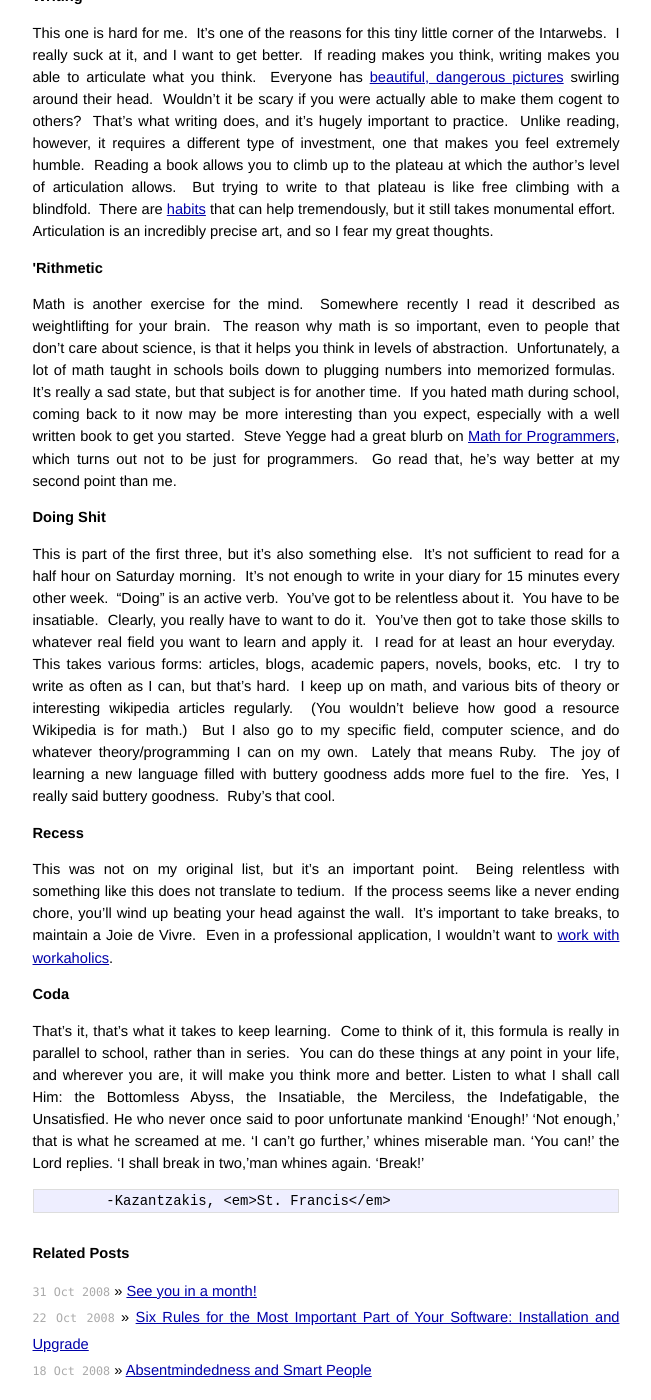
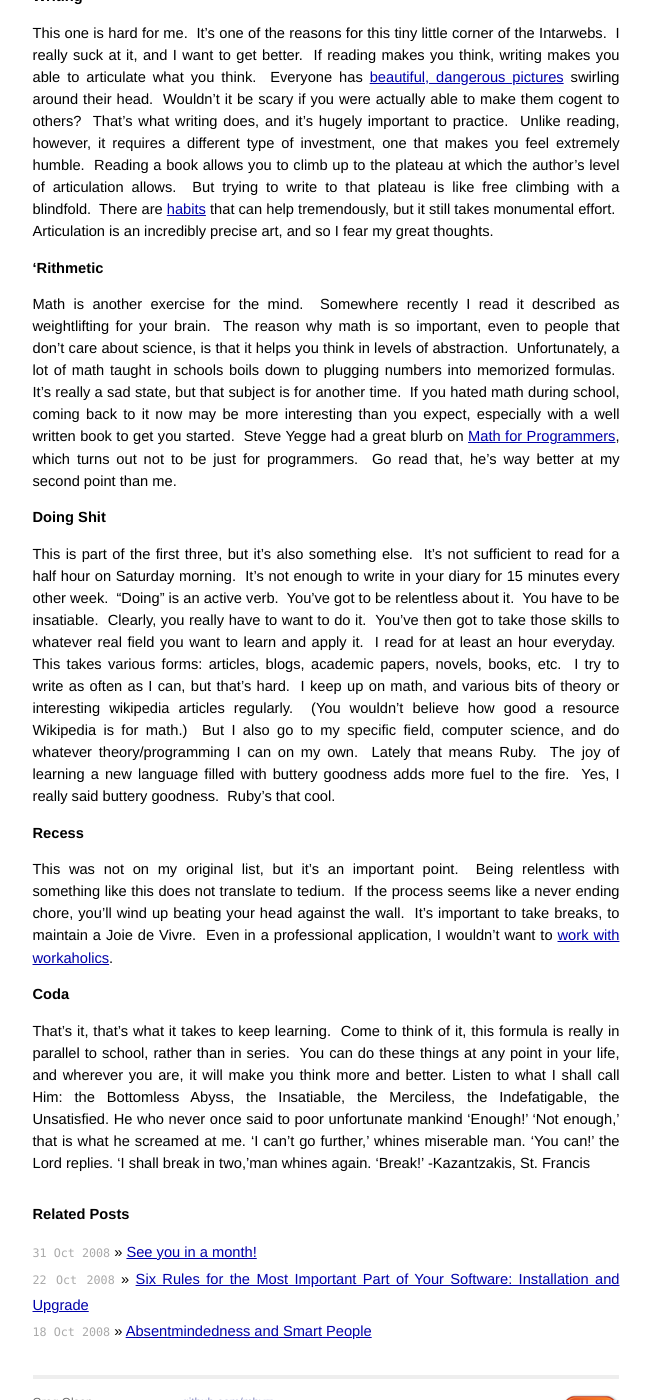
Before and after one commit to mhyrr/mhyrr.github.com, a Jekyll site: the page built from _posts/2008-03-15-learning_after_college.markdown, in a window 1280 px wide and 1400 px high, scrolled down 3295 px. Shown: the whole window, without its empty margins (314-965 px from the left). Built offline with Jekyll 4.4.1, drawn with Linux system fonts in a browser that asks for light colours.

Commit message:
Fixing headers and links

```diff
--- a/_posts/2008-03-15-learning_after_college.markdown
+++ b/_posts/2008-03-15-learning_after_college.markdown
@@ -7,51 +7,68 @@
 
 
 I am now over five years out from college.  Five years seems to hold no particular substance beyond any other measure, aside from being used by industry as a benchmark for someone that now has a little bit of experience under their belt.  (This, I'm quite sure, is an arbitrary measurement linked to some facile business practice developed by someone who found the number of fingers on his hand fascinating.)  I do feel more experienced than I did when I left college.  Perhaps I feel more aware - I have a very Confucian feeling of my ignorance.  When I left college, I had a very large head planted firmly on my shoulders.  I had an engineering degree, which is no small feat compared to other degrees, and that degree commanded a salary beyond most college hires.  It seems inevitable that some form of arrogance will result.  It was a foolish arrogance though, based squarely in not knowing (and not wanting to know).
-<h3>UML is teh winnar!!11!1</h3>
+
+### UML is teh winnar!!11!1
+
 My first job out of college, they wanted to train me on RationalRose configuration management and ClearCase.  They had <em>teams</em> dedicated to making sure these things worked right.  If you don't know, really caring about ClearCase is the same as caring more about requirements and maturity processes than actual algorithm development or any other truly computer science based topic.
 
 The question of what computer science actually is - especially vs. software engineering - is, of course, an open question covered frequently in lots of other places, so I won't go there.  Suffice to say, a newly graduated computer science or computer engineering student does not dream of a job in configuration management.  They dream of meaty, substantial problems about logic, graph traversals, language paradigms, or whatever else.  Taking all that ambition and throwing it at superficial, mindless problems - which is the typical track for big businesses, pay your dues and the like - is a death knell to your creativity and desire for growth.
 
 That's exactly what happened too.  I got the very distinct impression after college that software development was crap.  Yes, it paid well, and yes, it had a lot of flexibility.  But the job itself, the meat, was just not that interesting.  All that interesting stuff from college was saved exclusively for the academic realm.  I stopped caring, and I focused on other academic pursuits.  I did a lot of reading, in a breadth-first fashion, to cover the topics I always found interesting but never pursued.  None of it was about computer science.  I regret this greatly now, but I'll get to that shortly.
 
-After my brief near-death exposure to RationalRose and ClearCase, I moved on to Gantt Charts.  A real big move upwards, I can tell you.  I continued along with that (and my modest 2 weeks of vacation) for about 6 months before looking harder.  When I switched to a far better company, it came with a nice bonus: better work.  My next set of projects had a much more researchy bent, and *gasp* actually involved programming!  Amazing.  Merely eighteen months after graduating, I might actually be asked to write some code.  I was rusty.  Really rusty.  (Hell, I'm still rusty).  And wouldn't you know it?  I still didn't like what I was doing.  <a href="http://en.wikipedia.org/wiki/Boyer%E2%80%93Moore_string_search_algorithm">Boyer-Moore</a> and <a href="http://en.wikipedia.org/wiki/Aho-Corasick_algorithm">Aho-Corasick</a> are really neat string searching algorithms, but over the next three years I finally discovered what <em>really</em> matters to enjoy your work.  Your environment.
-<h3>People People</h3>
+After my brief near-death exposure to RationalRose and ClearCase, I moved on to Gantt Charts.  A real big move upwards, I can tell you.  I continued along with that (and my modest 2 weeks of vacation) for about 6 months before looking harder.  When I switched to a far better company, it came with a nice bonus: better work.  My next set of projects had a much more researchy bent, and *gasp* actually involved programming!  Amazing.  Merely eighteen months after graduating, I might actually be asked to write some code.  I was rusty.  Really rusty.  (Hell, I'm still rusty).  And wouldn't you know it?  I still didn't like what I was doing.  [Boyer-Moore](http://en.wikipedia.org/wiki/Boyer%E2%80%93Moore_string_search_algorithm) and [Aho-Corasick](http://en.wikipedia.org/wiki/Aho-Corasick_algorithm) are really neat string searching algorithms, but over the next three years I finally discovered what *really* matters to enjoy your work.  Your environment.
+
+### People People
+
 For the first four years out of college, I really didn't like the people I worked with.  There were one or two people I enjoyed working with, but I didn't engage with them on an everyday basis.  I didn't like the physical environment either.  My single 17" CRT monitor in the corner of my cubicle just wasn't the paragon of high technology I hoped to use.
 
 This is a curious realization for an introvert.  Most of my days, I'm quite happy talking minimally during work (which, I think, is common for computer-related fields).  So based on raw quantity of exposure, the pleasure I derive from these relationships should not matter.  That's just not how it turns out.  I switched jobs again about a year ago, and the dynamism of that change still boggles my mind.  I really, really owe the person who helped me make the switch.
 
 The people I work with now all share a common set of factors that have completely changed the way I look at this entire field.  They're all smart, they're excited to learn more, they're insatiable about it and about getting things right, and they're very laid back.  Through the people I work with, I'm rekindling a love for computer science, math, and figuring shit out.  It's like college all over again, and it makes me think a lot about my college years.
-<h3>Efficiency Models and Their Applications</h3>
+
+### Efficiency Models and Their Applications
+
 I liked computers in high school, and I seemed to have a certain ability with them.  I liked math more and always figured a job in the hard sciences was in my future.  When I decided on a college, I picked Computer Engineering based on difficulty rather than interest.  I never really hooked up with a crew in my major that was into the field.  Instead of learning efficiency algorithms in the classroom, we had a real world algorithm that mattered more: we wanted to spend the least amount of time possible to get by. (Caveat: Getting by had a varying definition, but usually meant a 3.3-3.5 GPA depending on scholarships, honors, etc.. so we weren't total slackers.)  That was our idea of an efficiency model, and we applied it as well as we could.  Psych 101 meant getting the syllabus and taking two exams during the semester.  Studying for transistor logic meant a night spent cramming instead of good note taking and regular study habits.  Skipping class was an extracurricular activity, the books just weren't all that special, and neither were the projects.  It was always just something you had to do, staccato'd with the occasional epiphany.  I still remember staring at a whiteboard for a solid half hour bewildered after a few of us arranged 16 boolean operators into a hypercube based on their associations.  If only it had application.
 
 That whole application thing got in the way a lot.  Academia today is often looked at as a sort of trade school for different fields, and especially for engineers.  (Not including the psychology, sociology, history and english majors which are all a basis for, depending on your point of view; everything, graduate school, or unemployment.)  So when you're learning your craft, the theory of it doesn't seem particularly interesting.  It's never proposed as the foundational element; the building block.  It's just crap you have to do.  It's ironic that in the workplace many people consider research or theory to be the holy grail.  Usually it means you're developing new applications and charting new territory.  It's glamorous.
 
 Were I to do it all over again, I'd study more.  A lot more. Harder too.  I'm not saying I would go to Pysch 101 class, that's ridiculous, but damn I'd like another shot at data structures, residues, medieval history, anthropology, and algorithms.  Finally, after five years of shlepping, software development is starting to make a lot of sense to me and there are gaping holes in my education.  I couldn't have covered all of those holes in college - computer engineers had to do hardware too - but getting some more of the basics down would have been better.  It ain't all my fault either.  I'd never heard of functional programming or design patterns in school and, as far as I know, it wasn't even taught where I went.  But dammit I'm gonna make up for lost time.
-<h3>Grad school</h3>
+
+### Grad school
+
 I bet it sounds like I ought to be in grad school.  I've been waffling about that a bit, and I'm not so sure.  Masters degrees often seem purely devoted to career advancement, which often means program management and other slightly less technical paths.  A doctorate is a remarkable piece of academic discipline and commitment with, let's face it, very, very little pay.
 
 There's a third path, and it depends a lot on the people around you.  When you get wrapped up in a group of people dedicated and focused on learning more in a field, it almost feels like college again, and you have a study group.  There are none of the tradeoffs in your life that graduate school can require, since it's on your own time and you can move with it as it pleases you.  And if the interest is there, the rigor in the subject should follow.  I may not have the formalism of tests and projects with deadlines, but my day job satisfies that property, and I have the freedom to choose between a breadth-first or depth-first approach.
 
 So if you find yourself out of college and thinking that the right thing to do now is grad school, take some time to weigh your options a bit.  It's entirely possible to keep learning without school, and the subset of people that might consider grad school will probably also be the best at going their own way.  Still, it's important to have some guidelines on what you should do to keep learning.  Here's a crack at it:
-<ul>
-	<li>Reading</li>
-	<li>Writing</li>
-	<li>'Rithmetic</li>
-	<li>Doing shit</li>
-	<li>Recess</li>
-</ul>
+
+*	Reading
+*	Writing
+*	'Rithmetic
+*	Doing shit
+*	Recess
+
 Hey, this is easy, it's like 3rd grade again.
-<h3>Reading</h3>
+
+### Reading
 I've always been a reader, since at least elementary school.  As I said somewhere near the beginning of this diatribe, the amount of reading I do was compounded after graduation.  The topics were, in some ways, irrelevant.  I read to fill in blank places where knowledge didn't exist.  Sometimes it was broad, sometimes it was deep.  Sometimes novels or poetry.  Sometimes physics or history.  The important thing was (and is) to keep doing it.  The amount of information from different perspectives you accumulate starts to really circulate in your head.  It makes you think.  It makes you meta-think.  Reading is the primary fundamental thing that makes you think more and better.  I know very, very few people that I consider extremely intelligent that DON'T read - and it still makes me go cross-eyed at how that can be.
-<h3>Writing</h3>
-This one is hard for me.  It's one of the reasons for this tiny little corner of the Intarwebs.  I really suck at it, and I want to get better.  If reading makes you think, writing makes you able to articulate what you think.  Everyone has <a href="http://en.wikipedia.org/wiki/Tractatus_Logico_Philosophicus">beautiful, dangerous pictures</a> swirling around their head.  Wouldn't it be scary if you were actually able to make them cogent to others?  That's what writing does, and it's hugely important to practice.  Unlike reading, however, it requires a different type of investment, one that makes you feel extremely humble.  Reading a book allows you to climb up to the plateau at which the author's level of articulation allows.  But trying to write to that plateau is like free climbing with a blindfold.  There are <a href="http://www.dumblittleman.com/2008/03/9-ways-to-jumpstart-your-writing-goal.html">habits</a> that can help tremendously, but it still takes monumental effort.  Articulation is an incredibly precise art, and so I fear my great thoughts.
-<h3>'Rithmetic</h3>
-Math is another exercise for the mind.  Somewhere recently I read it described as weightlifting for your brain.  The reason why math is so important, even to people that don't care about science, is that it helps you think in levels of abstraction.  Unfortunately, a lot of math taught in schools boils down to plugging numbers into memorized formulas.  It's really a sad state, but that subject is for another time.  If you hated math during school, coming back to it now may be more interesting than you expect, especially with a well written book to get you started.  Steve Yegge had a great blurb on <a href="http://steve-yegge.blogspot.com/2006/03/math-for-programmers.html">Math for Programmers</a>, which turns out not to be just for programmers.  Go read that, he's way better at my second point than me.
-<h3>Doing Shit</h3>
+
+### Writing
+
+This one is hard for me.  It's one of the reasons for this tiny little corner of the Intarwebs.  I really suck at it, and I want to get better.  If reading makes you think, writing makes you able to articulate what you think.  Everyone has [beautiful, dangerous pictures](http://en.wikipedia.org/wiki/Tractatus_Logico_Philosophicus) swirling around their head.  Wouldn't it be scary if you were actually able to make them cogent to others?  That's what writing does, and it's hugely important to practice.  Unlike reading, however, it requires a different type of investment, one that makes you feel extremely humble.  Reading a book allows you to climb up to the plateau at which the author's level of articulation allows.  But trying to write to that plateau is like free climbing with a blindfold.  There are [habits](http://www.dumblittleman.com/2008/03/9-ways-to-jumpstart-your-writing-goal.html) that can help tremendously, but it still takes monumental effort.  Articulation is an incredibly precise art, and so I fear my great thoughts.
+
+### 'Rithmetic
+
+Math is another exercise for the mind.  Somewhere recently I read it described as weightlifting for your brain.  The reason why math is so important, even to people that don't care about science, is that it helps you think in levels of abstraction.  Unfortunately, a lot of math taught in schools boils down to plugging numbers into memorized formulas.  It's really a sad state, but that subject is for another time.  If you hated math during school, coming back to it now may be more interesting than you expect, especially with a well written book to get you started.  Steve Yegge had a great blurb on [Math for Programmers](http://steve-yegge.blogspot.com/2006/03/math-for-programmers.html), which turns out not to be just for programmers.  Go read that, he's way better at my second point than me.
+
+### Doing Shit
+
 This is part of the first three, but it's also something else.  It's not sufficient to read for a half hour on Saturday morning.  It's not enough to write in your diary for 15 minutes every other week.  "Doing" is an active verb.  You've got to be relentless about it.  You have to be insatiable.  Clearly, you really have to want to do it.  You've then got to take those skills to whatever real field you want to learn and apply it.  I read for at least an hour everyday.  This takes various forms: articles, blogs, academic papers, novels, books, etc.  I try to write as often as I can, but that's hard.  I keep up on math, and various bits of theory or interesting wikipedia articles regularly.  (You wouldn't believe how good a resource Wikipedia is for math.)  But I also go to my specific field, computer science, and do whatever theory/programming I can on my own.  Lately that means Ruby.  The joy of learning a new language filled with buttery goodness adds more fuel to the fire.  Yes, I really said buttery goodness.  Ruby's that cool.
-<h3>Recess</h3>
-This was not on my original list, but it's an important point.  Being relentless with something like this does not translate to tedium.  If the process seems like a never ending chore, you'll wind up beating your head against the wall.  It's important to take breaks, to maintain a Joie de Vivre.  Even in a professional application, I wouldn't want to <a href="http://www.37signals.com/svn/posts/902-fire-the-workaholics">work with workaholics</a>.
-<h3>Coda</h3>
+
+### Recess
+This was not on my original list, but it's an important point.  Being relentless with something like this does not translate to tedium.  If the process seems like a never ending chore, you'll wind up beating your head against the wall.  It's important to take breaks, to maintain a Joie de Vivre.  Even in a professional application, I wouldn't want to [work with workaholics](http://www.37signals.com/svn/posts/902-fire-the-workaholics).
+
+### Coda
 That's it, that's what it takes to keep learning.  Come to think of it, this formula is really in parallel to school, rather than in series.  You can do these things at any point in your life, and wherever you are, it will make you think more and better.
 		Listen to what I shall call Him: the Bottomless Abyss, the Insatiable, the Merciless, the Indefatigable, the Unsatisfied. He who never once said to poor unfortunate mankind 'Enough!'
 		'Not enough,' that is what he screamed at me.
@@ -59,6 +76,5 @@
 		'You can!' the Lord replies.
 		'I shall break in two,'man whines again.
 		'Break!'
-
-		-Kazantzakis, <em>St. Francis</em>
+		-Kazantzakis, St. Francis
 {:quote}
```
